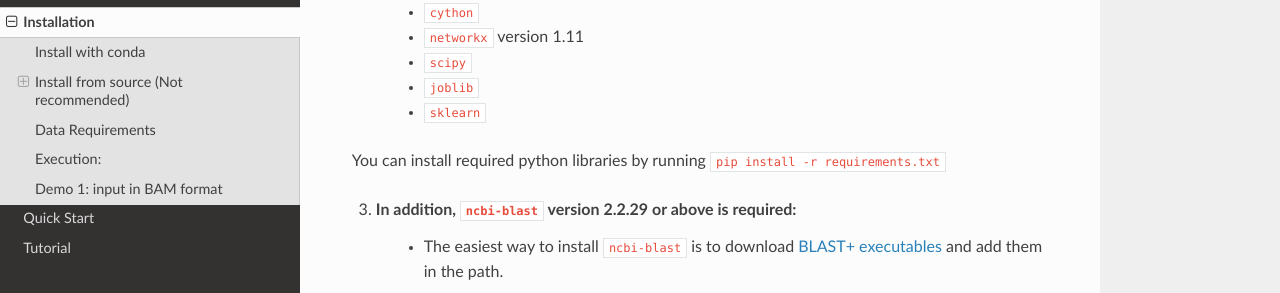
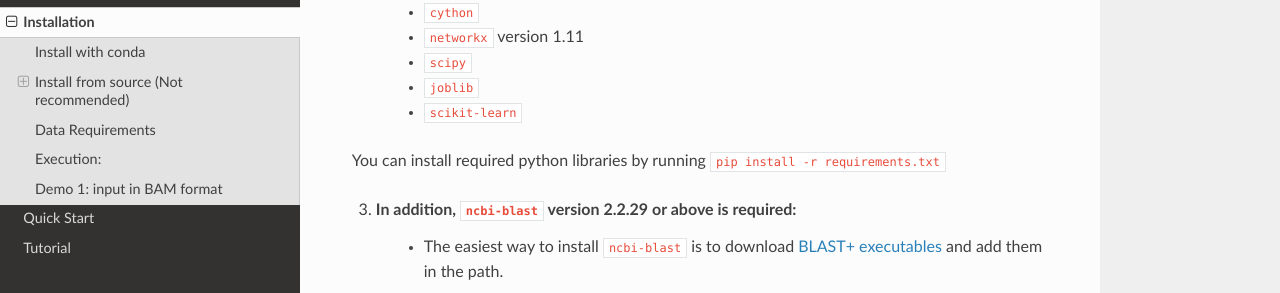
Before and after one commit to mehrdadbakhtiari/adVNTR, a Sphinx documentation site: the page built from docs/installation.rst, in a window 1280 px wide and 900 px high, scrolled down 838 px. Shown: the part 154-447 px from the top of the window. Built offline with Sphinx 7.4.7 and the Read the Docs theme 2.0.0, drawn with Linux system fonts in a browser that asks for light colours.

Commit message:
use scikit-learn instead of sklearn

```diff
--- a/docs/installation.rst
+++ b/docs/installation.rst
@@ -39,7 +39,7 @@ You can install these requirement in Ubuntu Linux by running ``sudo apt-get inst
     -   ``networkx`` version 1.11
     -   ``scipy``
     -   ``joblib``
-    -   ``sklearn``
+    -   ``scikit-learn``
 
 You can install required python libraries by running ``pip install -r requirements.txt``
 
--- a/requirements.txt
+++ b/requirements.txt
@@ -6,4 +6,4 @@ cython
 networkx==1.11
 scipy
 joblib
-sklearn
+scikit-learn
--- a/setup.py
+++ b/setup.py
@@ -11,7 +11,7 @@ setup(name='advntr',
       url='https://github.com/mehrdadbakhtiari/adVNTR',
       packages=['advntr', 'pomegranate'],
       package_dir={'advntr': 'advntr', 'advntr.pomegranate': 'pomegranate'},
-      install_requires=['networkx==1.11', 'scipy', 'biopython', 'cython', 'sklearn'],
+      install_requires=['networkx==1.11', 'scipy', 'biopython', 'cython', 'scikit-learn'],
       provides=["advntr"],
       entry_points={
             'console_scripts': ['advntr=advntr.__main__:main']
```
